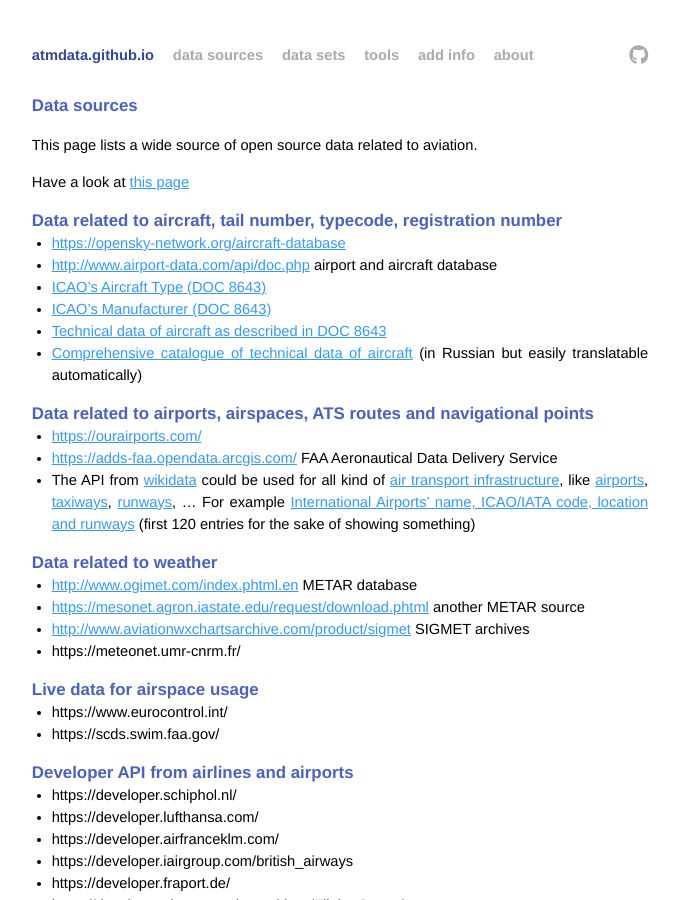
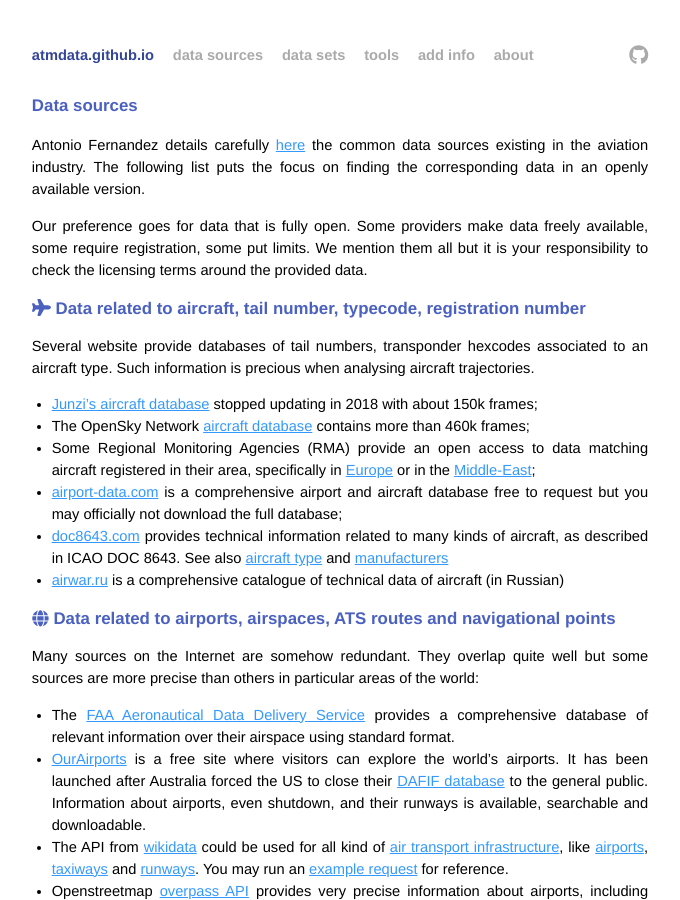
Before and after one commit to open-aviation/atmdata, a Jekyll site: the page built from _pages/data_sources.md, in a window 1280 px wide and 900 px high. Shown: the whole window, without its empty margins (300-980 px from the left). Built offline with Jekyll 4.4.1, drawn with Linux system fonts in a browser that asks for light colours; nearby versions of some CDN libraries; some of the changed text lies outside the part shown.

Commit message:
big input

```diff
--- a/_pages/data_sources.md
+++ b/_pages/data_sources.md
@@ -4,52 +4,74 @@ title: Data sources
 permalink: /sources/
 ---
 
-This page lists a wide source of open source data related to aviation.
+Antonio Fernandez details carefully [here](https://datascience.aero/data-sources-aviation/) the common data sources existing in the aviation industry. The following list puts the focus on finding the corresponding data in an openly available version.
 
-Have a look at [this page](https://datascience.aero/data-sources-aviation/)
+Our preference goes for data that is fully open. Some providers make data freely available, some require registration, some put limits. We mention them all but it is your responsibility to check the licensing terms around the provided data.
 
-## Data related to aircraft, tail number, typecode, registration number
+## <i class="fas fa-plane"></i> Data related to aircraft, tail number, typecode, registration number
 
-- <https://opensky-network.org/aircraft-database>
-- <http://www.airport-data.com/api/doc.php> airport and aircraft database
-- [ICAO's Aircraft Type (DOC 8643)](https://www.icao.int/publications/DOC8643/Pages/Search.aspx)
-- [ICAO's Manufacturer (DOC 8643)](https://www.icao.int/publications/DOC8643/Pages/Manufacturers.aspx)
-- [Technical data of aircraft as described in DOC 8643](https://doc8643.com/)
-- [Comprehensive catalogue of technical data of aircraft](http://airwar.ru/) (in Russian but easily translatable automatically)
+Several website provide databases of tail numbers, transponder hexcodes associated to an aircraft type. Such information is precious when analysing aircraft trajectories.
 
-## Data related to airports, airspaces, ATS routes and navigational points
+- [Junzi's aircraft database](https://junzis.com/adb/) stopped updating in 2018 with about 150k frames;
+- The OpenSky Network [aircraft database](https://opensky-network.org/aircraft-database) contains more than 460k frames;
+- Some Regional Monitoring Agencies (RMA) provide an open access to data matching aircraft registered in their area, specifically in [Europe](https://www.eurocontrol.int/rmalive/operatorList.do) or in the [Middle-East](midrma.com/en/rvsm);
+- [airport-data.com](http://www.airport-data.com/api/doc.php) is a comprehensive airport and aircraft database free to request but you may officially not download the full database;
+- [doc8643.com](https://doc8643.com/) provides technical information related to many kinds of aircraft, as described in ICAO DOC 8643. See also [aircraft type](https://www.icao.int/publications/DOC8643/Pages/Search.aspx) and [manufacturers](https://www.icao.int/publications/DOC8643/Pages/Manufacturers.aspx)
+- [airwar.ru](http://airwar.ru/) is a comprehensive catalogue of technical data of aircraft (in Russian)
 
-- <https://ourairports.com/>
-- <https://adds-faa.opendata.arcgis.com/> FAA Aeronautical Data Delivery Service
+## <i class="fas fa-globe"></i> Data related to airports, airspaces, ATS routes and navigational points
+
+Many sources on the Internet are somehow redundant. They overlap quite well but some sources are more precise than others in particular areas of the world:
+
+- The [FAA Aeronautical Data Delivery Service](https://adds-faa.opendata.arcgis.com/) provides a comprehensive database of relevant information over their airspace using standard format.
+- [OurAirports](https://ourairports.com/) is a free site where visitors can explore the world's airports. It has been launched after Australia forced the US to close their [DAFIF database](https://en.wikipedia.org/wiki/DAFIF) to the general public. Information about airports, even shutdown, and their runways is available, searchable and downloadable.
 - The API from [wikidata](https://www.wikidata.org/) could be used for all kind of
-  [air transport infrastructure](https://commons.wikimedia.org/wiki/Category:Air_transport_infrastructure), like
-  [airports](https://commons.wikimedia.org/wiki/Category:Airports),
-  [taxiways](https://commons.wikimedia.org/wiki/Category:Taxiways),
-  [runways](https://commons.wikimedia.org/wiki/Category:Runways), ...
-  For example [International Airports' name, ICAO/IATA code, location and runways](https://w.wiki/FyU) (first 120 entries for the sake of showing something)
+  [air transport infrastructure](https://commons.wikimedia.org/wiki/Category:Air_transport_infrastructure), like [airports](https://commons.wikimedia.org/wiki/Category:Airports), [taxiways](https://commons.wikimedia.org/wiki/Category:Taxiways) and [runways](https://commons.wikimedia.org/wiki/Category:Runways). You may run an [example request](https://w.wiki/FyU) for reference.
+- Openstreetmap [overpass API](https://wiki.openstreetmap.org/wiki/Overpass_API) provides very precise information about airports, including gates, runways, parking positions and more.
+  See an [example](https://www.openstreetmap.org/node/4079636007#map=17/51.47123/-0.45934&layers=TD) at London Heathrow airport. The [traffic](https://traffic-viz.github.io/) library wraps these calls for you.
 
-## Data related to weather
+## <i class="fas fa-umbrella"></i> Data related to weather
 
-- <http://www.ogimet.com/index.phtml.en> METAR database
-- <https://mesonet.agron.iastate.edu/request/download.phtml> another METAR source
-- <http://www.aviationwxchartsarchive.com/product/sigmet> SIGMET archives
-- https://meteonet.umr-cnrm.fr/
+The following websites provide a large history of METAR data.
+METARs report basic weather information around airports:
+- <http://www.ogimet.com/index.phtml.en>
+- <https://mesonet.agron.iastate.edu/request/download.phtml>
 
-## Live data for airspace usage
+The following website provides METAR, TAF and SIGMET history:
+- <http://www.aviationwxchartsarchive.com/product/sigmet>
 
-- https://www.eurocontrol.int/
-- https://scds.swim.faa.gov/
+Miscellaneous:
+- The Japanese Meteorological Agency 気象庁 provides weather information datasets on their [website](https://www.data.jma.go.jp/developer/index.html) (in Japanese).
 
-## Developer API from airlines and airports
 
-- https://developer.schiphol.nl/
-- https://developer.lufthansa.com/
-- https://developer.airfranceklm.com/
-- https://developer.iairgroup.com/british_airways
-- https://developer.fraport.de/
-- https://developer.singaporeair.com/docs/Flight_Status/
-- https://apideveloper.swedavia.se/
+## <i class="fas fa-desktop"></i> Live data for airspace usage
 
-## Miscellaneous transportation data
+Some providers publish information about the current state of the network:
+- Eurocontrol provide information about the current state of the network with regulation information on their [homepage](https://www.eurocontrol.int/);
+- You may apply for access to the [FAA SWIM live feed](https://scds.swim.faa.gov/);
 
-- https://www.odpt.org/
+## <i class="fas fa-plane-departure"></i> Developer API from airlines and airports
+
+Many airports and airlines provide an access to their API after you register for an API key:
+*(in alphabetic order)*
+
+- Airports:
+    - [Amsterdam Schiphol](https://developer.schiphol.nl/) airport in the Netherlands;
+    - [Frankfurt](https://developer.fraport.de/) airport in Germany;
+    - [Swedavia](https://apideveloper.swedavia.se/) owns and operates the major airports of Sweden;
+
+- Airlines
+    - [Air France and KLM](https://developer.airfranceklm.com/);
+    - [British Airways](https://developer.iairgroup.com/british_airways);
+    - [Lufthansa](https://developer.lufthansa.com/);
+    - [Singapore Airlines](https://developer.singaporeair.com/docs/Flight_Status/);
+
+## <i class="fas fa-subway"></i> Miscellaneous transportation data
+
+*(in alphabetic order)*
+
+- French [Transport Data National Access Point](https://transport.data.gouv.fr/)
+  with few data sources related to [aviation](https://transport.data.gouv.fr/datasets?type=air-transport) (in French)
+
+- Japanese [Public Transportation Open Data Center](https://www.odpt.org/)
+  with a specific focus on [air transportation data](https://ckan.odpt.org/dataset?tags=%E8%88%AA%E7%A9%BA) (in Japanese)
```
Also changed, not shown: _pages/tools.md (+2 -0 lines), _posts/2018-08-15-sun-weather.md (+4 -2 lines), _posts/2018-09-13-alligier-climbing.md (added, +8 -0 lines), _posts/2019-12-21-sun-polardrag.md (added, +11 -0 lines), _posts/2020-02-10-weather.md (added, +16 -0 lines).
